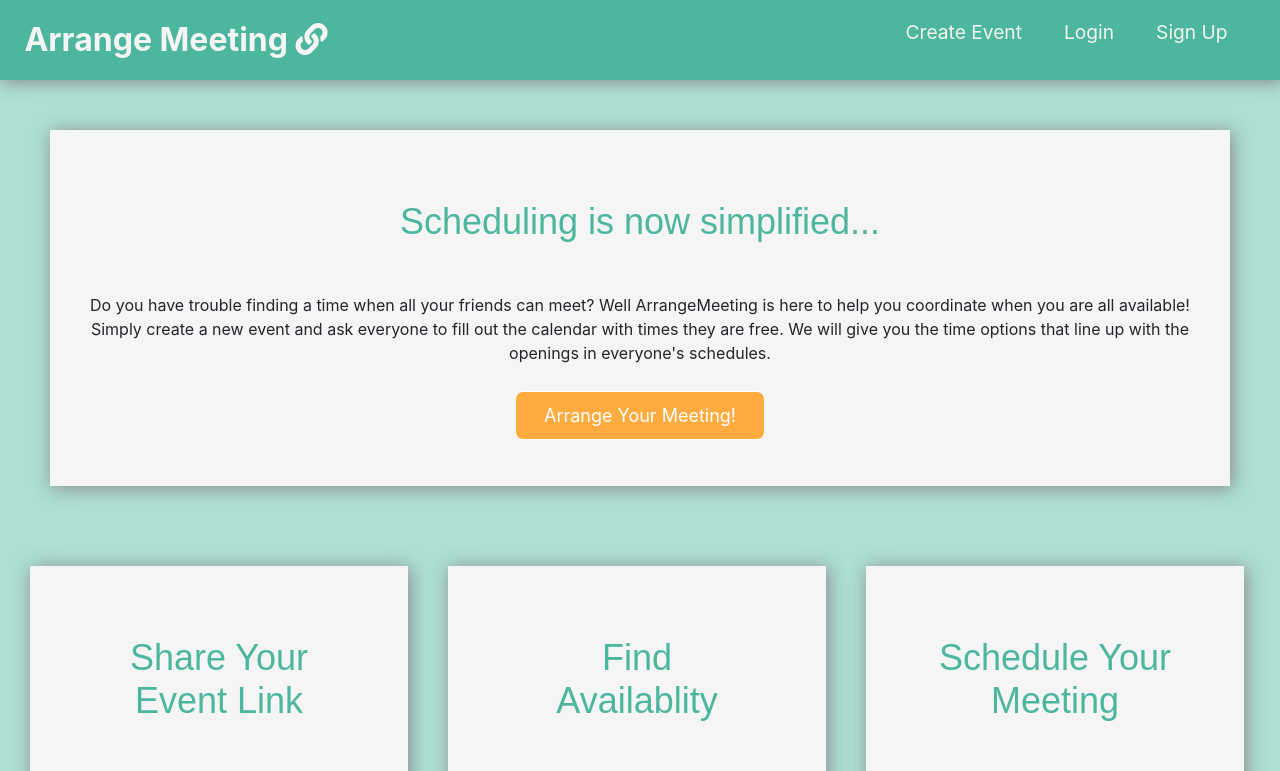
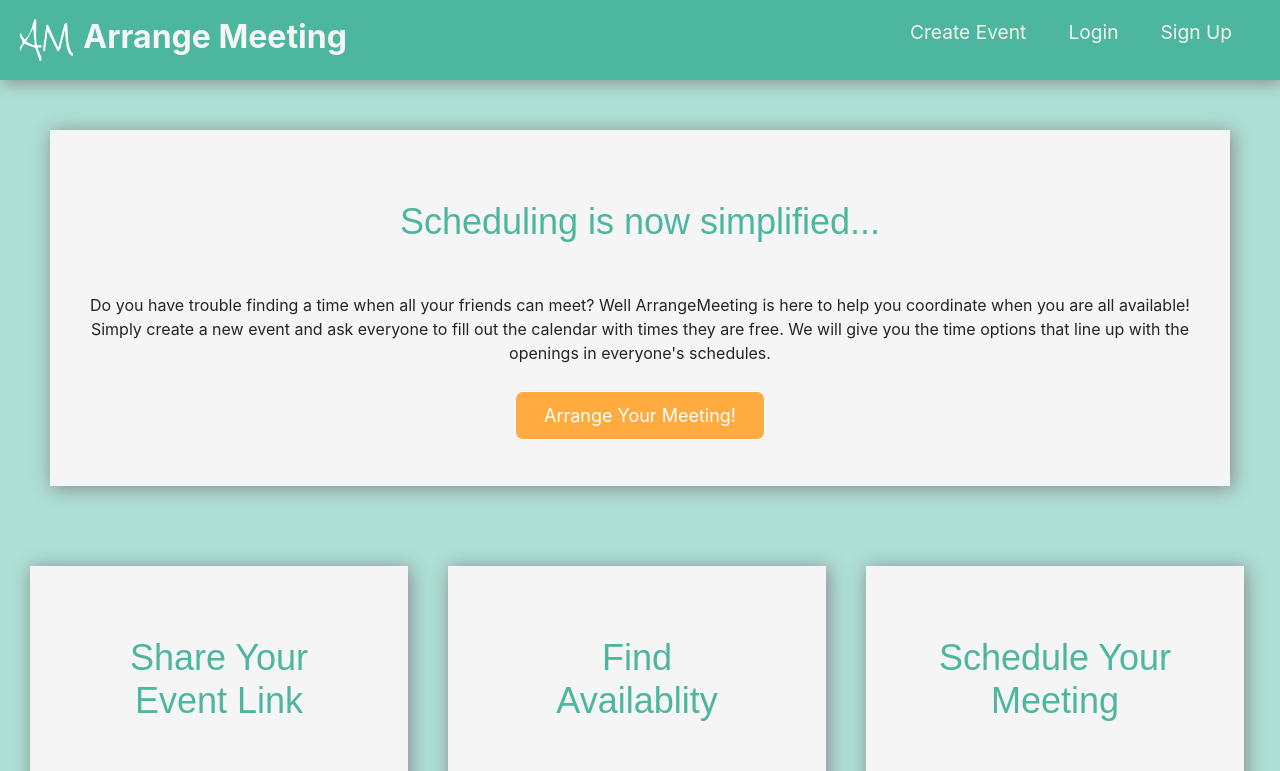
Before and after one commit to clydebaron2000/arrangemeeting, a React (Create React App) app in the folder client/: page / in a window 1280 px wide. Shown: the top 771 px of the page. Built offline with nearby package versions, Linux system fonts and the light colour scheme; grey boxes are pictures that could not be loaded.

Commit message:
added logo to navbar and changed title from react App to Arrange Meeting

```diff
--- a/client/public/index.html
+++ b/client/public/index.html
@@ -11,8 +11,7 @@
   <link rel="icon" type="image/png" sizes="32x32" href="/favicon-32x32.png">
   <link rel="icon" type="image/png" sizes="16x16" href="/favicon-16x16.png">
   <link rel="manifest" href="/site.webmanifest">
-  <link rel="stylesheet"
-          href="https://fonts.googleapis.com/css?family=Nerko One">
+
   <!--
       manifest.json provides metadata used when your web app is installed on a
       user's mobile device or desktop. See https://developers.google.com/web/fundamentals/web-app-manifest/
@@ -29,7 +28,7 @@
   <link rel="stylesheet" href="https://cdnjs.cloudflare.com/ajax/libs/font-awesome/5.15.1/css/all.min.css"
     integrity="sha512-+4zCK9k+qNFUR5X+cKL9EIR+ZOhtIloNl9GIKS57V1MyNsYpYcUrUeQc9vNfzsWfV28IaLL3i96P9sdNyeRssA=="
     crossorigin="anonymous" />
-  <title>React App</title>
+  <title>Arrange Meeting</title>
 </head>
 
 <body>
--- a/client/src/components/Navbar/Navbar.jsx
+++ b/client/src/components/Navbar/Navbar.jsx
@@ -2,6 +2,7 @@ import React, { Component } from 'react';
 import { Link } from 'react-router-dom';
 import { MenuItems } from "./MenuItems";
 import './styles.css';
+import img7 from "../../images/AMicon.png"
 
 export default class Navbar extends Component {
     state = { active: false }
@@ -13,7 +14,9 @@ export default class Navbar extends Component {
     render() {
         return (
             <nav className="NavbarItems">
-                <Link to="/" className="navbar-logo">Arrange Meeting <i className="fas fa-link"></i></Link>
+                {/* <Link to="/"> <img className=" logo-image" src= {img7}></img></Link> */}
+                <Link to="/" className="navbar-logo"><img className=" logo-image" src= {img7}></img>Arrange Meeting</Link>
+
                 <div className="menu-icon" onClick={this.handleClick}>
                     <i className={this.state.active ? 'fas fa-times' : 'fas fa-bars'}></i>
                 </div>
--- a/client/src/components/Navbar/styles.css
+++ b/client/src/components/Navbar/styles.css
@@ -18,6 +18,14 @@
   margin: 20px;
   cursor: pointer;
   text-decoration: none !important;
+  white-space: nowrap;
+}
+
+.logo-image {
+  /* float: right; */
+  margin-right: 10px;
+  height: 40pt;
+  width: 40pt;
 }
 
 .nav-menu {
--- a/client/src/pages/HomePage/styles.css
+++ b/client/src/pages/HomePage/styles.css
@@ -114,6 +114,7 @@ h3 {
 }
 
 
+
 /* Responsive layout - makes the three columns stack on top of each other instead of next to each other */
 @media screen and (max-width: 1216px){
 
```
Also changed, not shown: client/src/components/CreateEvent/CreateEvent.js (deleted, +0 -42 lines), client/src/images/AMicon.png (added).
